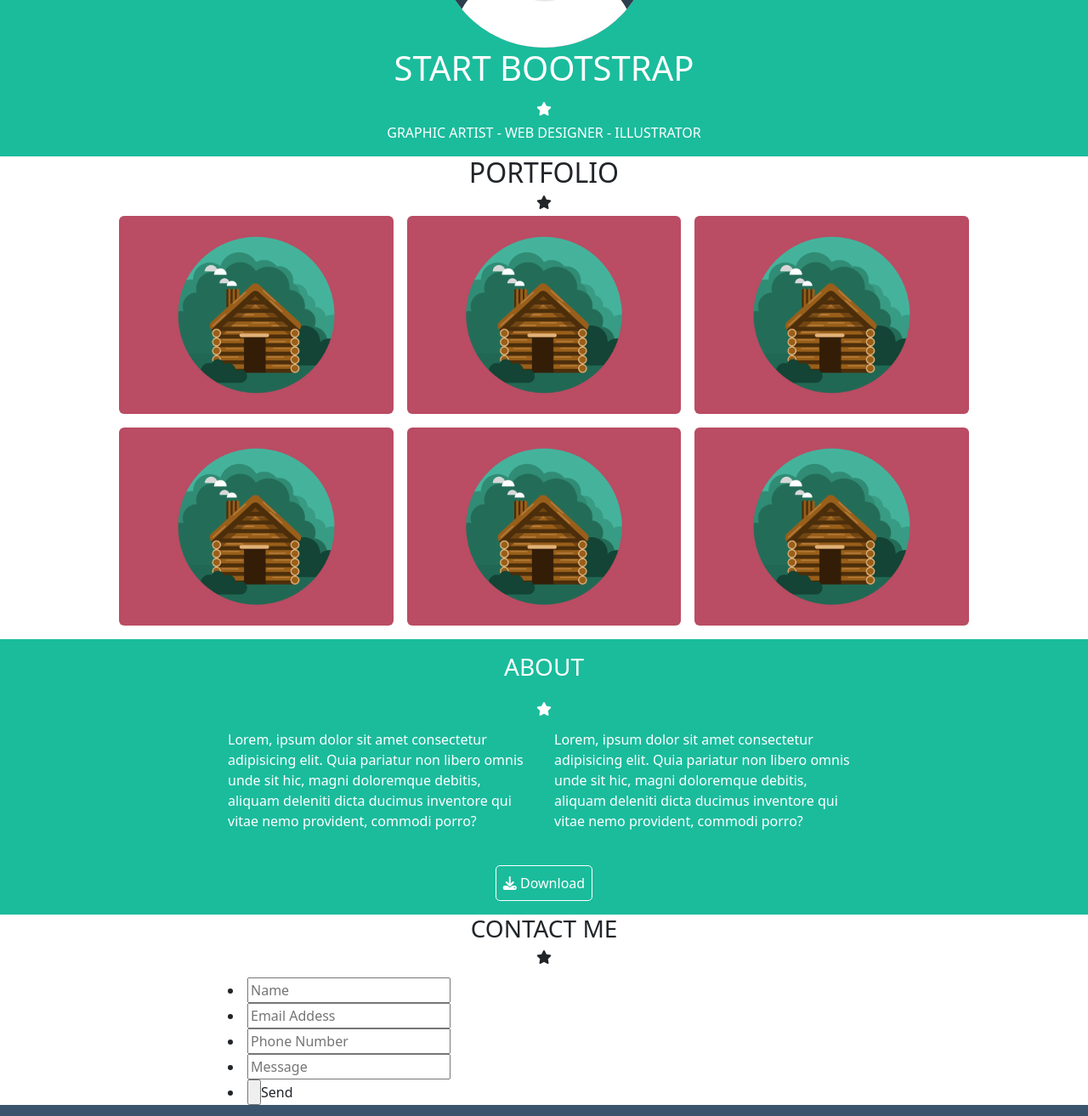
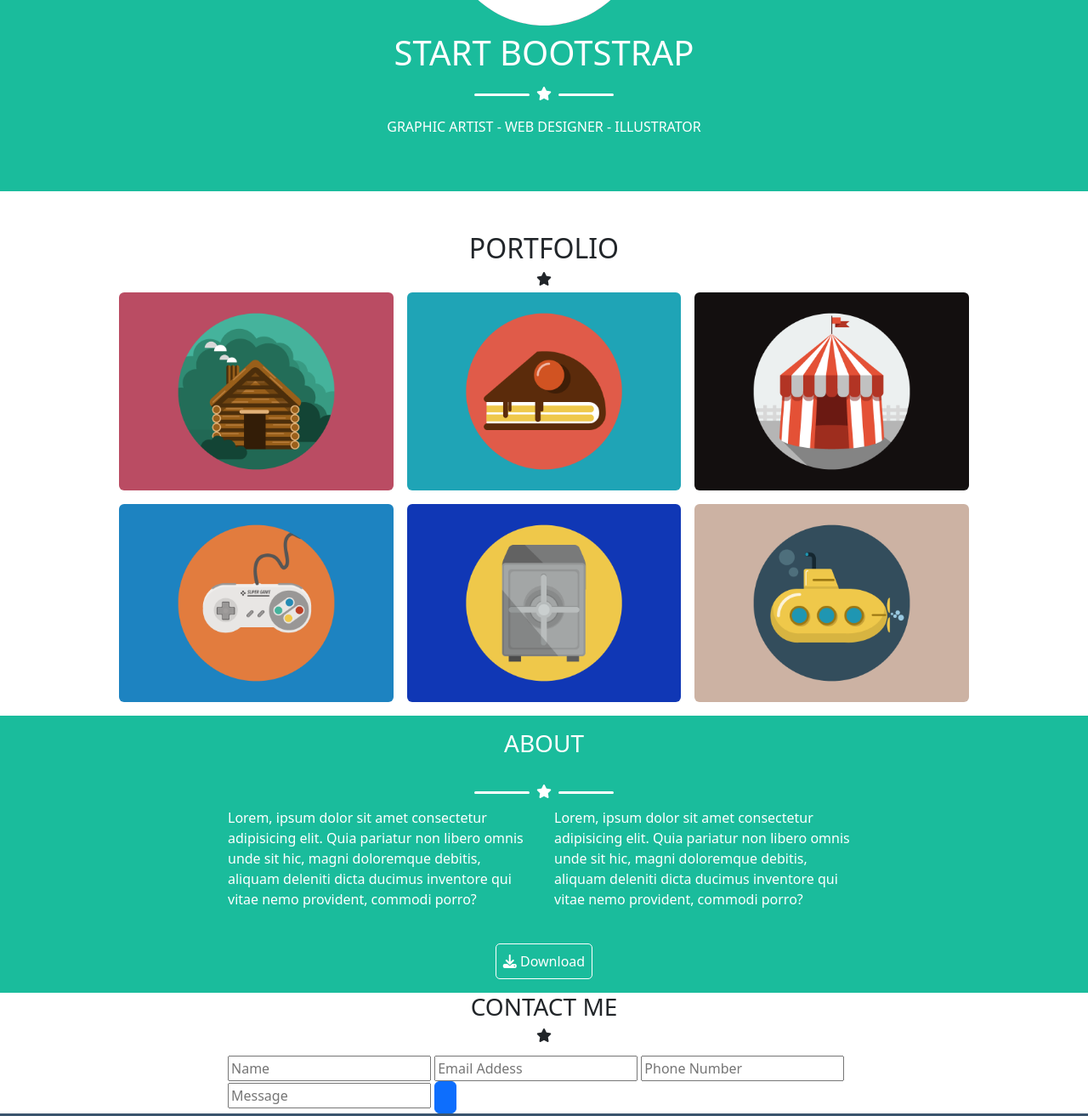
Before and after one commit to eugeniomalavasi/html-css-bootstrap-freelancer, a plain HTML site: page index.html in a window 1280 px wide. Shown: the part 320-1633 px from the top of the page at 85% size. Drawn offline with nearby package versions, Linux system fonts and the light colour scheme.

```diff
--- a/css/responsive.css
+++ b/css/responsive.css
@@ -15,3 +15,9 @@
         margin: 0 auto;
     }
 }
+@media screen and (min-width: 150px) {
+   .ms_container {
+        width: 80%;
+        margin: 0 auto;
+     }
+}
--- a/css/style.css
+++ b/css/style.css
@@ -11,10 +11,12 @@ ul {
 }
 
 /* STAR BARS */
-.star_bars::before hr {
-
+.star-width {
+    min-width: 65px;
+    max-width: 180px;
+    border-top: 3px solid white;
+    border-radius: 2px;
 }
-
 /* NAV LIST */
 header {
     background-color: var(--head-foot-clr);
@@ -39,7 +41,6 @@ nav button {
 }
 
 header ul {
-    gap: 1rem;
     align-items: center;
     margin: 0;
 }
@@ -48,7 +49,6 @@ header a {
     color: white;
     text-decoration: none;
     font-weight: 600;
-
 }
 
 /* HERO IMAGE SECTION */
@@ -59,6 +59,10 @@ header a {
 
 .ms_hero_container p {
     font-size: clamp(0.8rem, 1.5vw, 1rem);
+}
+
+.hero_img {
+    max-width: 255px;
 }
 
 /* ABOUT SECTION */
@@ -73,6 +77,11 @@ header a {
     border-radius: 5px;
     text-decoration: none;
     color: white;
+}
+
+.ms_about a {
+    color: var(--hero-bkg-clr);
+    text-decoration: none;
 }
 
 /* FOOTER SECTION */
@@ -103,11 +112,6 @@ footer :first-child {
     gap: 1rem;
 }
 
-.ms_about a {
-    color: var(--hero-bkg-clr);
-    text-decoration: none;
-}
-
 footer h4 {
     font-size: 1em;
     font-weight: 500;
@@ -116,3 +120,7 @@ footer h4 {
 footer p {
     font-size: 0.8em;
 }
+
+.ms_icons a {
+    text-decoration: none;
+}
--- a/index.html
+++ b/index.html
@@ -5,6 +5,7 @@
     <meta charset="UTF-8">
     <meta name="viewport" content="width=device-width, initial-scale=1.0">
     <link rel="stylesheet" href="./css/style.css">
+    <!-- CDN BOOTSTRAP -->
     <link href="https://cdn.jsdelivr.net/npm/bootstrap@5.3.3/dist/css/bootstrap.min.css" rel="stylesheet"
         integrity="sha384-QWTKZyjpPEjISv5WaRU9OFeRpok6YctnYmDr5pNlyT2bRjXh0JMhjY6hW+ALEwIH" crossorigin="anonymous">
     <link rel="stylesheet" href="https://cdnjs.cloudflare.com/ajax/libs/font-awesome/6.5.1/css/all.min.css"
@@ -20,7 +21,7 @@
         <div class="ms_container">
             <nav class="container-fluid d-flex justify-content-between align-items-center">
                 <p class="ms_logo">START BOOTSTRAP</p>
-                <ul class="d-none d-md-flex">
+                <ul class="d-none d-md-flex gap-3">
                     <li><a href="">PORTFOLIO</a></li>
                     <li><a href="">ABOUT</a></li>
                     <li><a href="">CONTACT</a></li>
@@ -36,15 +37,20 @@
         <!-- HERO IMAGE -->
         <section class="ms_hero_container">
             <div class="container d-flex flex-column align-items-center">
-                <img src="./img/avatar.svg" alt="hero image" class="w-25">
-                <h1>START BOOTSTRAP</h1>
-                <i class="fa-solid fa-star pt-2"></i>
-                <p class="text-center pt-2">GRAPHIC ARTIST - WEB DESIGNER - ILLUSTRATOR</p>
+                <img src="./img/avatar.svg" alt="hero image" class="w-50 hero_img">
+                <h1 class="pt-2">START BOOTSTRAP</h1>
+                <!-- star -->
+                <div class="star w-50 d-flex justify-content-center">
+                    <hr class="opacity-100 star-width">
+                    <i class="fa-solid fa-star pt-2 px-2 py-2"> </i>
+                    <hr class="opacity-100 star-width">
+                </div>
+                <p class="text-center pt-2 pb-5">GRAPHIC ARTIST - WEB DESIGNER - ILLUSTRATOR</p>
             </div>
         </section>
         <!-- PORTFOLIO SECTION -->
         <section class="portfolio ms_container">
-            <div class="container">
+            <div class="container pt-5">
                 <h2 class="text-center">PORTFOLIO</h2>
                 <div class="star d-flex justify-content-center">
                     <i class="fa-solid fa-star star_bars"></i>
@@ -54,19 +60,19 @@
                         <a href=""><img src="./img/cabin.png" class="img-fluid rounded-2" alt="portfolio image"></a>
                     </div>
                     <div class="ms_card col-12 col-md-6 col-lg-4">
-                        <a href=""><img src="./img/cabin.png" class="img-fluid rounded-2" alt="portfolio image"></a>
+                        <a href=""><img src="./img/cake.png" class="img-fluid rounded-2" alt="portfolio image"></a>
                     </div>
                     <div class="ms_card col-12 col-md-6 col-lg-4">
-                        <a href=""><img src="./img/cabin.png" class="img-fluid rounded-2" alt="portfolio image"></a>
+                        <a href=""><img src="./img/circus.png" class="img-fluid rounded-2" alt="portfolio image"></a>
                     </div>
                     <div class="ms_card col-12 col-md-6 col-lg-4">
-                        <a href=""><img src="./img/cabin.png" class="img-fluid rounded-2" alt="portfolio image"></a>
+                        <a href=""><img src="./img/game.png" class="img-fluid rounded-2" alt="portfolio image"></a>
                     </div>
                     <div class="ms_card col-12 col-md-6 col-lg-4">
-                        <a href=""><img src="./img/cabin.png" class="img-fluid rounded-2" alt="portfolio image"></a>
+                        <a href=""><img src="./img/safe.png" class="img-fluid rounded-2" alt="portfolio image"></a>
                     </div>
                     <div class="ms_card col-12 col-md-6 col-lg-4">
-                        <a href=""><img src="./img/cabin.png" class="img-fluid rounded-2" alt="portfolio image"></a>
+                        <a href=""><img src="./img/submarine.png" class="img-fluid rounded-2" alt="portfolio image"></a>
                     </div>
                 </div>
             </div>
@@ -76,9 +82,14 @@
             <div class="ms_container">
                 <div class="container">
                     <h3 class="text-center pt-3 pb-3">ABOUT</h3>
-                    <div class="star d-flex justify-content-center pb-3">
-                        <i class="fa-solid fa-star"></i>
+
+                    <!-- star -->
+                    <div class="star w-50 d-flex justify-content-center mx-auto">
+                        <hr class="opacity-100 star-width">
+                        <i class="fa-solid fa-star pt-2 px-2 py-2"> </i>
+                        <hr class="opacity-100 star-width">
                     </div>
+
                     <div class="row">
                         <div class="col-12 col-md-6">
                             <p class="pb-3">
@@ -120,11 +131,11 @@
                 </div>
                 <!-- contact list -->
                 <form class="container">
-                    <li><input type="text" placeholder="Name"></li>
-                    <li><input type="email" placeholder="Email Addess"></li>
-                    <li><input type="tel" placeholder="Phone Number"></li>
-                    <li><input type="text-area" placeholder="Message"></li>
-                    <li><input type="button">Send</li>
+                    <input type="text" placeholder="Name">
+                    <input type="email" placeholder="Email Addess">
+                    <input type="tel" placeholder="Phone Number">
+                    <input type="text-area" placeholder="Message">
+                    <input type="button" class="btn btn-primary">
                 </form>
             </div>
         </section>
@@ -176,6 +187,10 @@
             <p class="text-center">Copyright <i class="fa-regular fa-copyright"></i> Your Website 2024</p>
         </div>
     </footer>
+    <!-- CDN JS -->
+    <script src="https://cdn.jsdelivr.net/npm/bootstrap@5.3.3/dist/js/bootstrap.bundle.min.js"
+        integrity="sha384-YvpcrYf0tY3lHB60NNkmXc5s9fDVZLESaAA55NDzOxhy9GkcIdslK1eN7N6jIeHz"
+        crossorigin="anonymous"></script>
 </body>
 
 </html>
```
